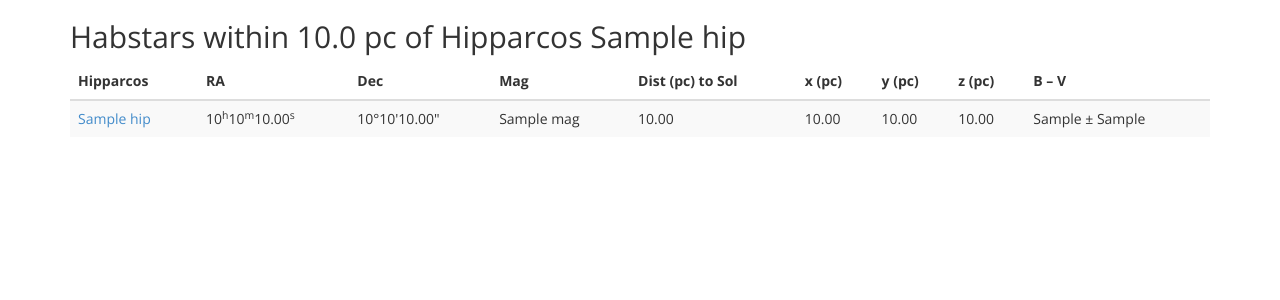
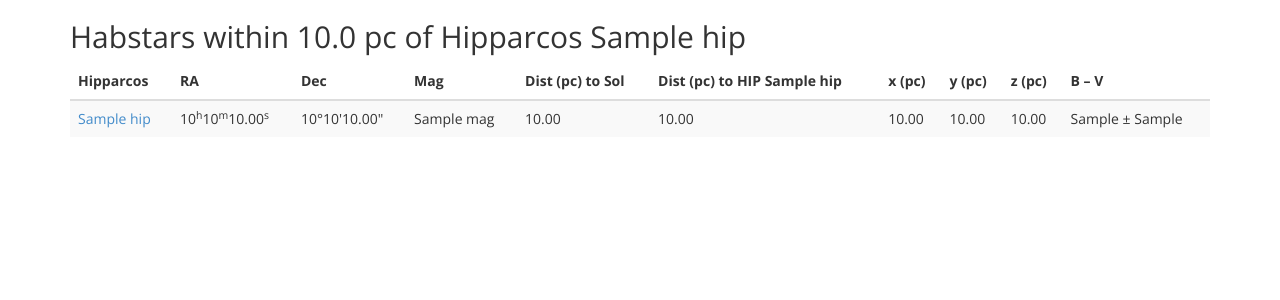
Before and after one commit to clementi/habcat, a Flask app: a page that uses templates/find.html in a window 1280 px wide. Shown: the part 52-352 px from the top of the page. Run offline with Flask 2, Linux system fonts and the light colour scheme; tables that the repository leaves empty hold one stand-in row (values such as "Sample post"); a database or web service that is not in the repository returns one stand-in record (values such as "Sample title"); data that the repository does not hold is empty; some libraries are stand-ins or nearby versions.

Commit message:
Include dist to reference star

```diff
--- a/templates/find.html
+++ b/templates/find.html
@@ -12,7 +12,7 @@
                     <th>Dec</th>
                     <th>Mag</th>
                     <th>Dist (pc) to Sol</th>
-{#                    <th>Dist (pc) to HIP {{ center_hipparchos_num }}</th>#}
+                    <th>Dist (pc) to HIP {{ center_hipparchos_num }}</th>
                     <th>x (pc)</th>
                     <th>y (pc)</th>
                     <th>z (pc)</th>
@@ -27,7 +27,7 @@
                         <td>{{ "%02d" | format(habstar.loc_cel.dec[0]) }}&deg;{{ "%02d" | format(habstar.loc_cel.dec[1]) }}'{{ "%02.2f" | format(habstar.loc_cel.dec[2]) }}"</td>
                         <td>{{ habstar.mag }}</td>
                         <td>{{ "%.2f" | format(habstar.dist_pc) }}</td>
-{#                        <td>{{ "%.2f" | format(habstar.dist_to_star) }}</td>#}
+                        <td>{{ "%.2f" | format(habstar.ref_dist_pc) }}</td>
                         <td>{{ "%.2f" | format(habstar.loc_cart_pc[0]) }}</td>
                         <td>{{ "%.2f" | format(habstar.loc_cart_pc[1]) }}</td>
                         <td>{{ "%.2f" | format(habstar.loc_cart_pc[2]) }}</td>
```
